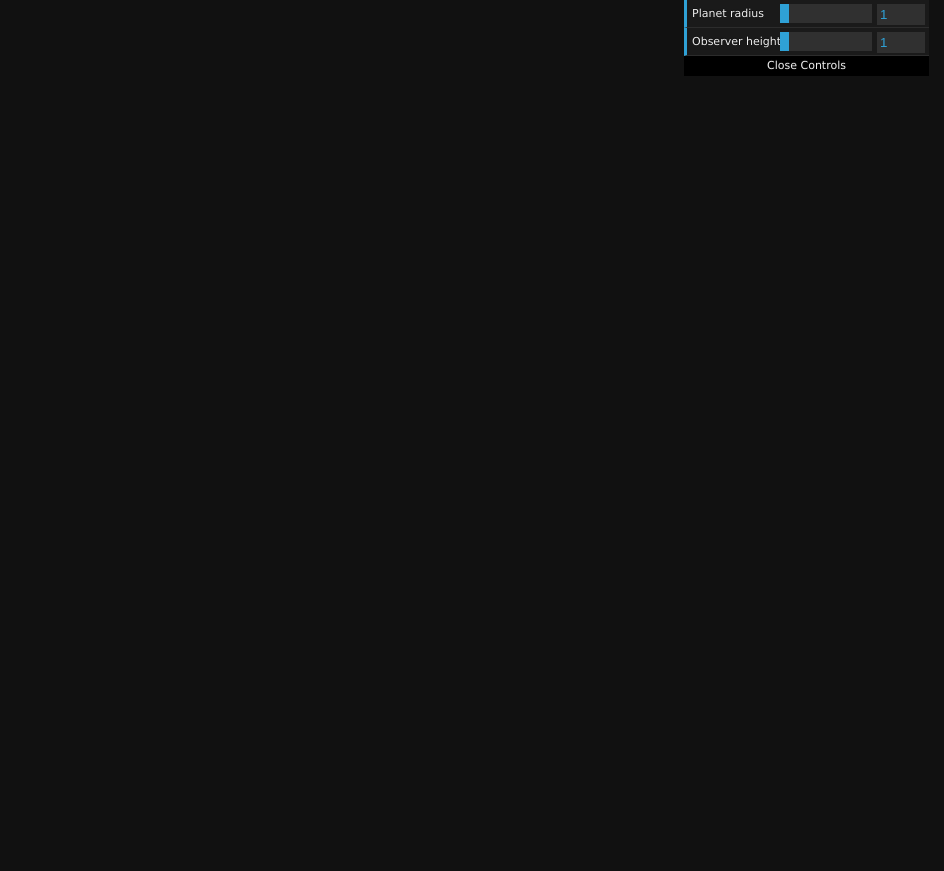
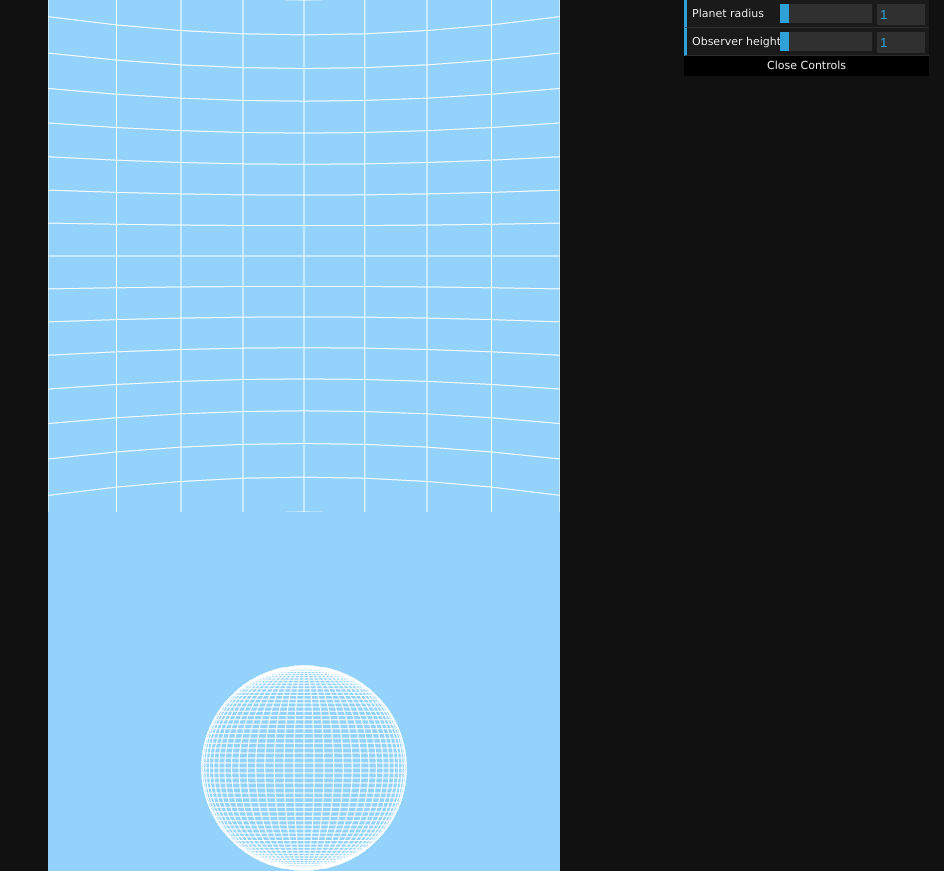
Before and after one commit to a-lavia/curve-visualizer, a plain HTML site: page index.html in a window 1280 px wide. Shown: the top 871 px of the page, without its empty margins (336-1280 px from the left). Before the commit the page ends 800 px from the top, so only its background shows below. Drawn offline with Linux system fonts and the light colour scheme; animation ran at ten frames a second.

Commit message:
Init canvas with scene

```diff
--- a/index.html
+++ b/index.html
@@ -12,6 +12,8 @@
 				display: block;
 				width: 100%;
 				height: 100%;
+				padding: 0;
+		    margin: auto;
 			}
 		</style>
 	</head>
--- a/main.js
+++ b/main.js
@@ -4,3 +4,65 @@ const parameters = {
   targetHeight: 1.0,
   targetDistance: 1.0
 };
+
+//Pixels
+var dimWidth = 512;
+var dimHeight = 1024;
+
+var scene = new THREE.Scene();
+
+//World units
+var width = 5;
+var height = 5;
+var worldCamera = new THREE.OrthographicCamera(width/-2, width/2, height/2, height/-2, 0, 20000);
+var observerCamera = new THREE.PerspectiveCamera(45, 1, 0.001, 10000);
+
+var renderer = new THREE.WebGLRenderer({antialias: true});
+
+function initCanvas() {
+  renderer.setSize(dimWidth, dimHeight);
+  renderer.setClearColor(0x93d3fb, 1);
+  document.body.appendChild(renderer.domElement).setAttribute("align", "center");
+}
+
+function initScene() {
+  scene.add(createSphere());
+}
+
+function createSphere() {
+  let radius = 1;
+  let segments = 64;
+  let geometry = new THREE.SphereGeometry(radius, segments, segments);
+  let material = new THREE.MeshStandardMaterial( { color: 0x0066ff } );
+  let mesh = new THREE.Mesh(geometry, material);
+
+  const edgesGeometry = new THREE.EdgesGeometry(geometry );
+  const wireframe = new THREE.LineSegments(edgesGeometry, new THREE.LineBasicMaterial( { color: 0xffffff } ) );
+  mesh.add( wireframe );
+
+  return mesh;
+}
+
+function render () {
+  requestAnimationFrame(render);
+
+  renderer.setViewport(0, 0, dimWidth, Math.floor(dimHeight / 2));
+  renderer.setScissor(0, 0, dimWidth, Math.floor(dimHeight / 2));
+  renderer.setScissorTest(true);
+  worldCamera.aspect = dimWidth / Math.floor(dimHeight / 2);
+  worldCamera.updateProjectionMatrix();
+  renderer.render(scene, worldCamera);
+
+  renderer.setViewport(0, Math.floor(dimHeight / 2), dimWidth, Math.floor(dimHeight / 2));
+  renderer.setScissor(0, Math.floor(dimHeight / 2), dimWidth, Math.floor(dimHeight / 2));
+  renderer.setScissorTest(true);
+  observerCamera.aspect = dimWidth / Math.floor(dimHeight / 2);
+  observerCamera.updateProjectionMatrix();
+  renderer.render(scene, observerCamera);
+};
+
+window.onload = function() {
+  initCanvas();
+  initScene();
+  render();
+};
```
